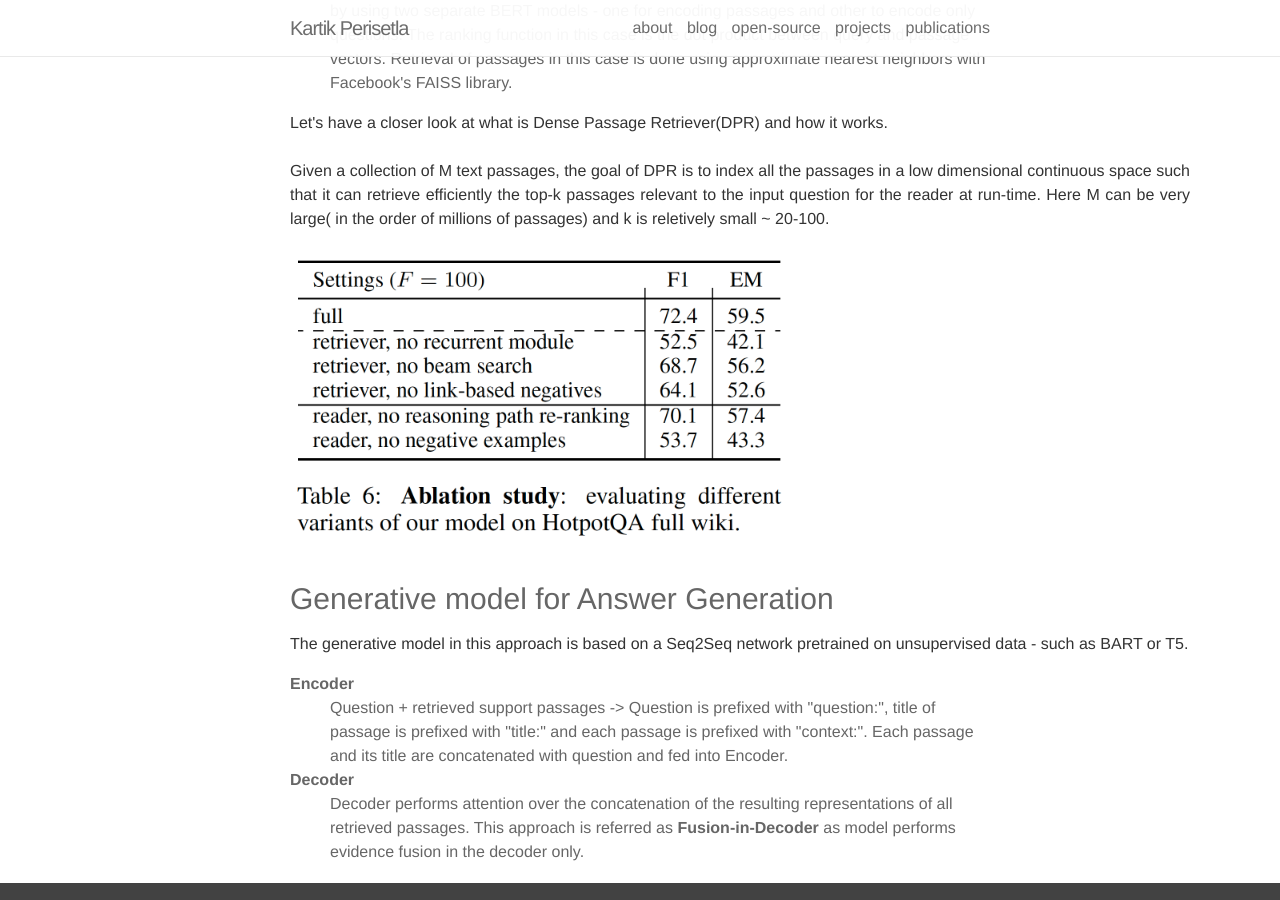
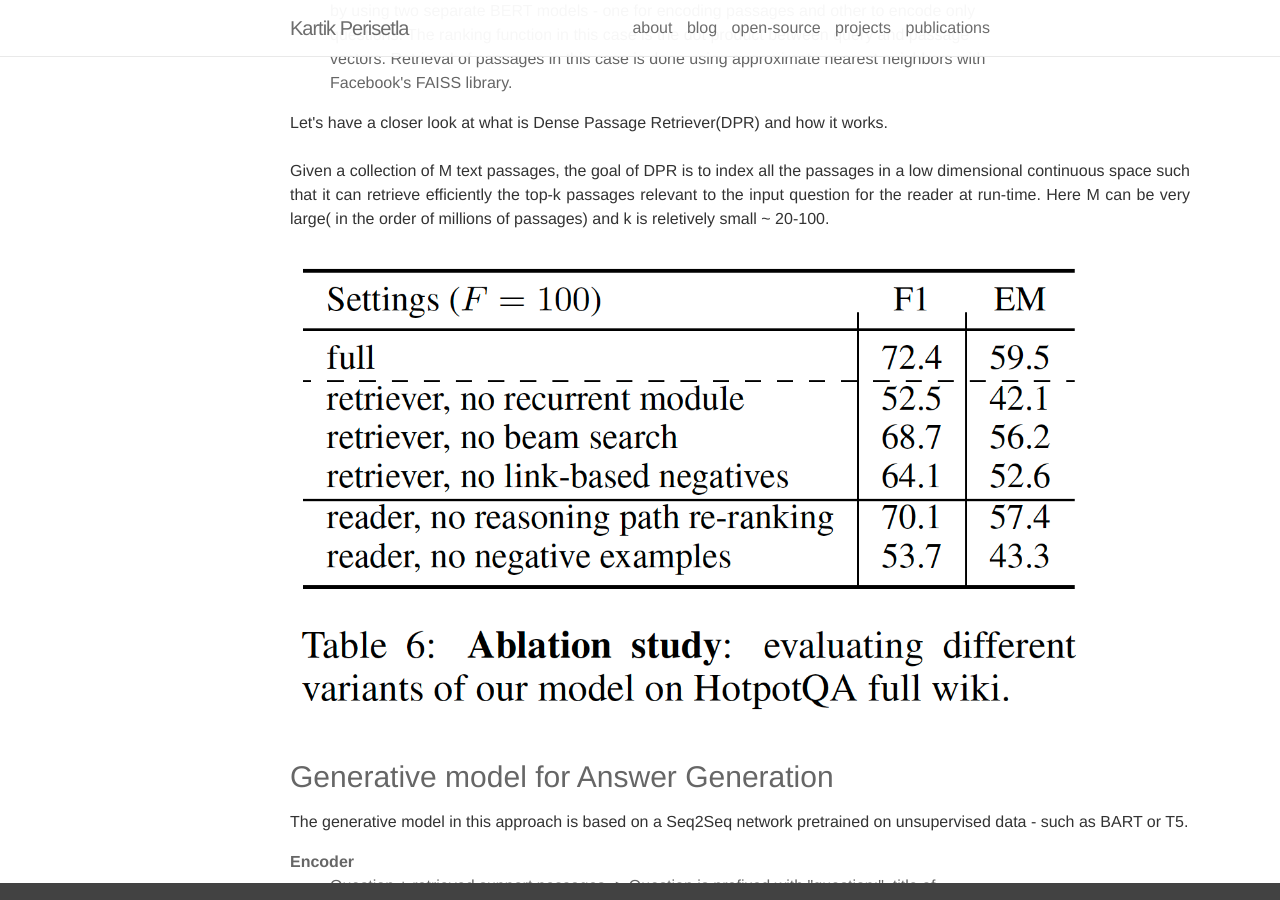
Before and after one commit to kartikperisetla/kartikperisetla.github.io, a Jekyll site: the page built from _posts/2020-07-25-leveraging-passage-retrieval-generative-models-qna.markdown, in a window 1280 px wide and 900 px high, scrolled down 2333 px. Built offline with Jekyll 4.4.1, drawn with Linux system fonts in a browser that asks for light colours; nearby versions of some CDN libraries; comment, search, counter and statistics services are not loaded.

Commit message:
Update 2020-07-25-leveraging-passage-retrieval-generative-models-qna.markdown

```diff
--- a/_posts/2020-07-25-leveraging-passage-retrieval-generative-models-qna.markdown
+++ b/_posts/2020-07-25-leveraging-passage-retrieval-generative-models-qna.markdown
@@ -77,7 +77,7 @@
 <br/><br/>
 Given a collection of M text passages, the goal of DPR is to index all the passages in a low dimensional continuous space such that it can retrieve efficiently the top-k passages relevant to the input question for the reader at run-time. Here M can be very large( in the order of millions of passages) and k is reletively small ~ 20-100.
 </p>
-<img width="500px" src="{{ site.baseurl }}/assets/img/blog/ablation_results.png"/>
+<img width="800px" src="{{ site.baseurl }}/assets/img/blog/ablation_results.png"/>
 <h3>
 Generative model for Answer Generation
 </h3>
```
